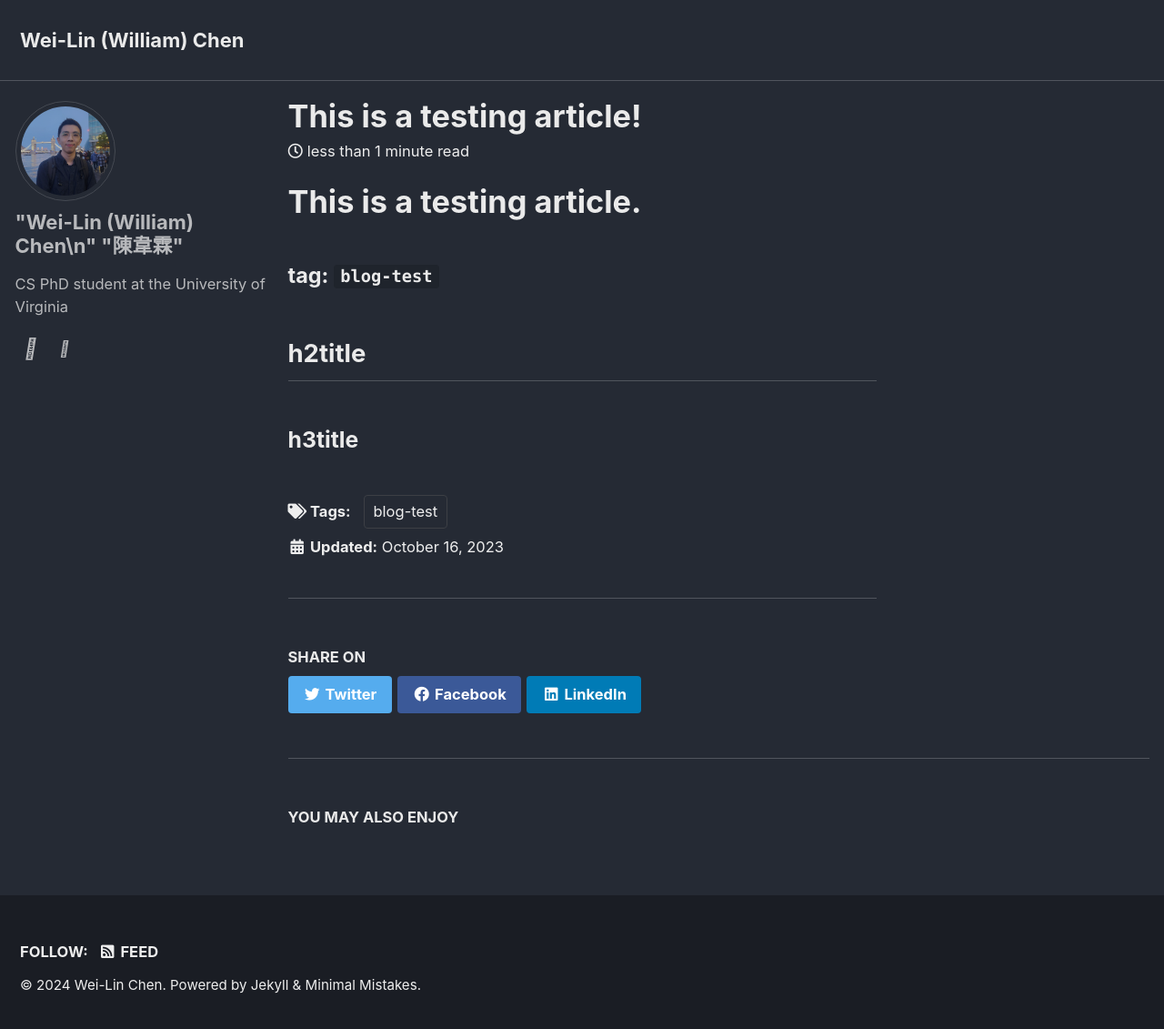
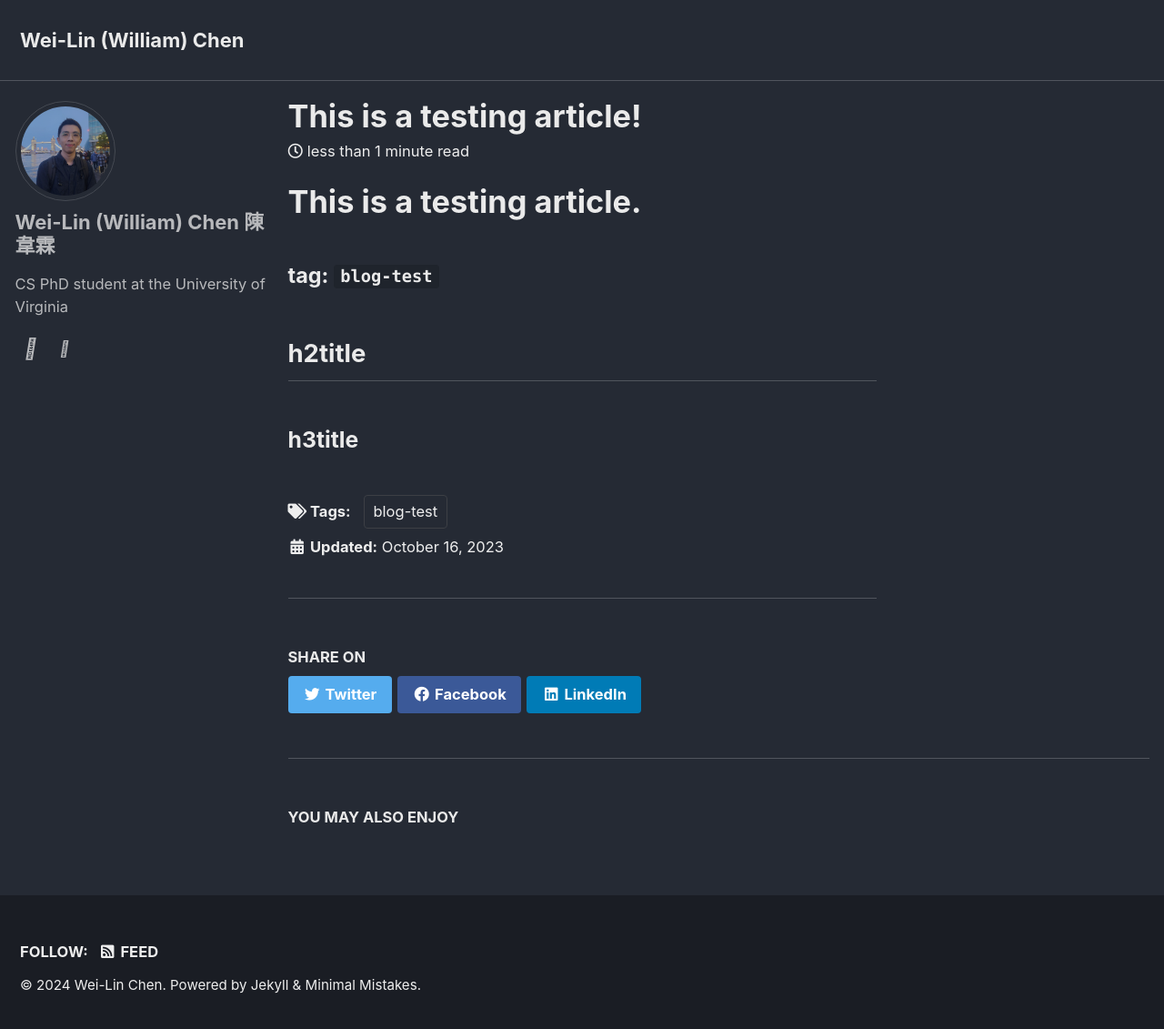
Before and after one commit to wlchen0206/wlchen0206.github.io, a Jekyll site: the page built from _posts/2023-10-17-test-article.md, in a window 1280 px wide and 1139 px high. Shown: the top 1131 px of the window at 91% size. Built offline with Jekyll 4.4.1, drawn with Linux system fonts in a browser that asks for light colours; cached includes are drawn as plain includes.

Commit message:
fix typo

```diff
--- a/_config.yml
+++ b/_config.yml
@@ -105,8 +105,8 @@ analytics:
 # Site Author
 author:
   name               : >
-                      "Wei-Lin (William) Chen\n"
-                      "陳韋霖"
+                      Wei-Lin (William) Chen
+                      陳韋霖
   avatar             : "/assets/image/profile.jpg"
   bio                : "CS PhD student at the University of Virginia"
   # location         : "Somewhere"
```
